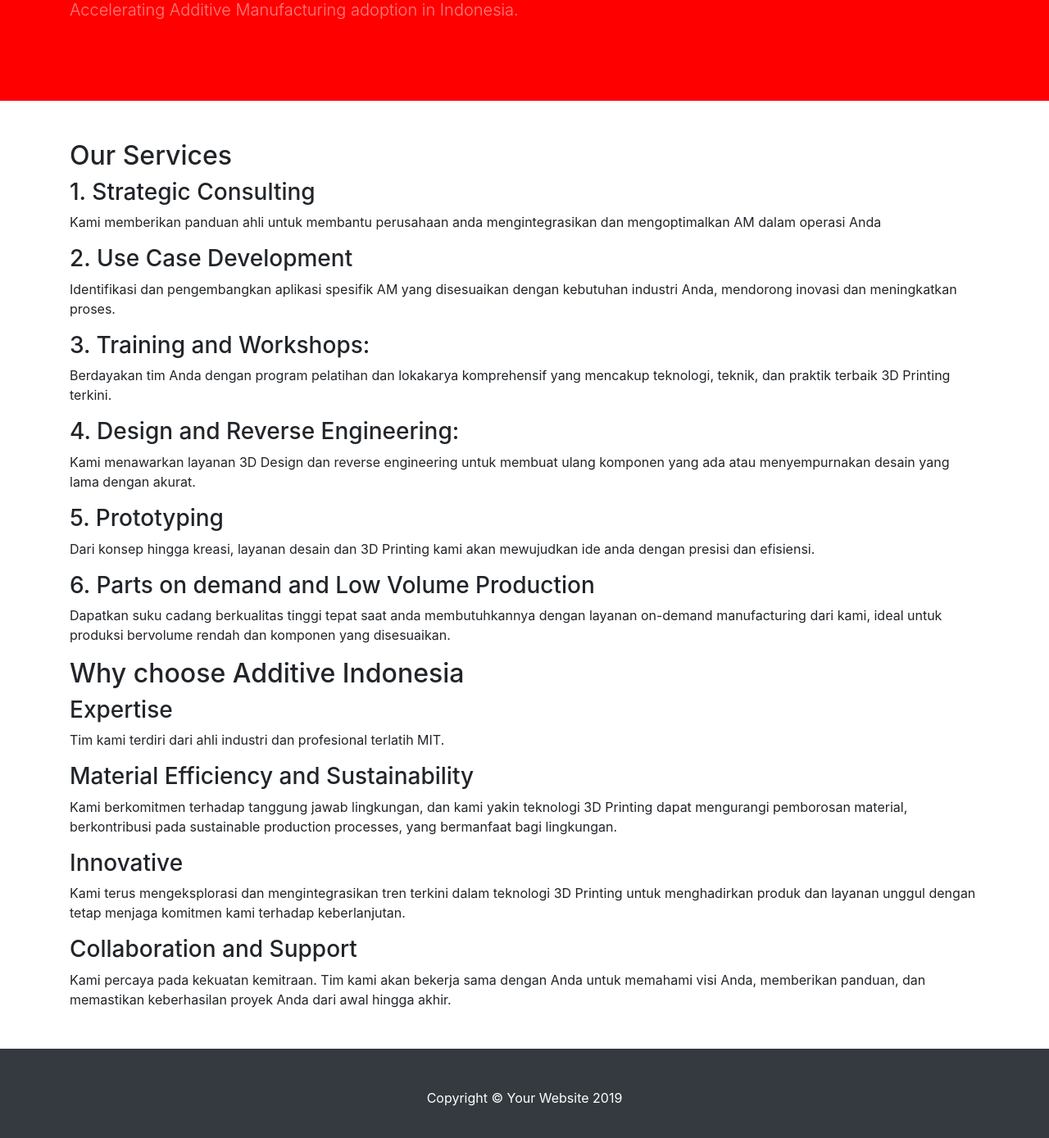
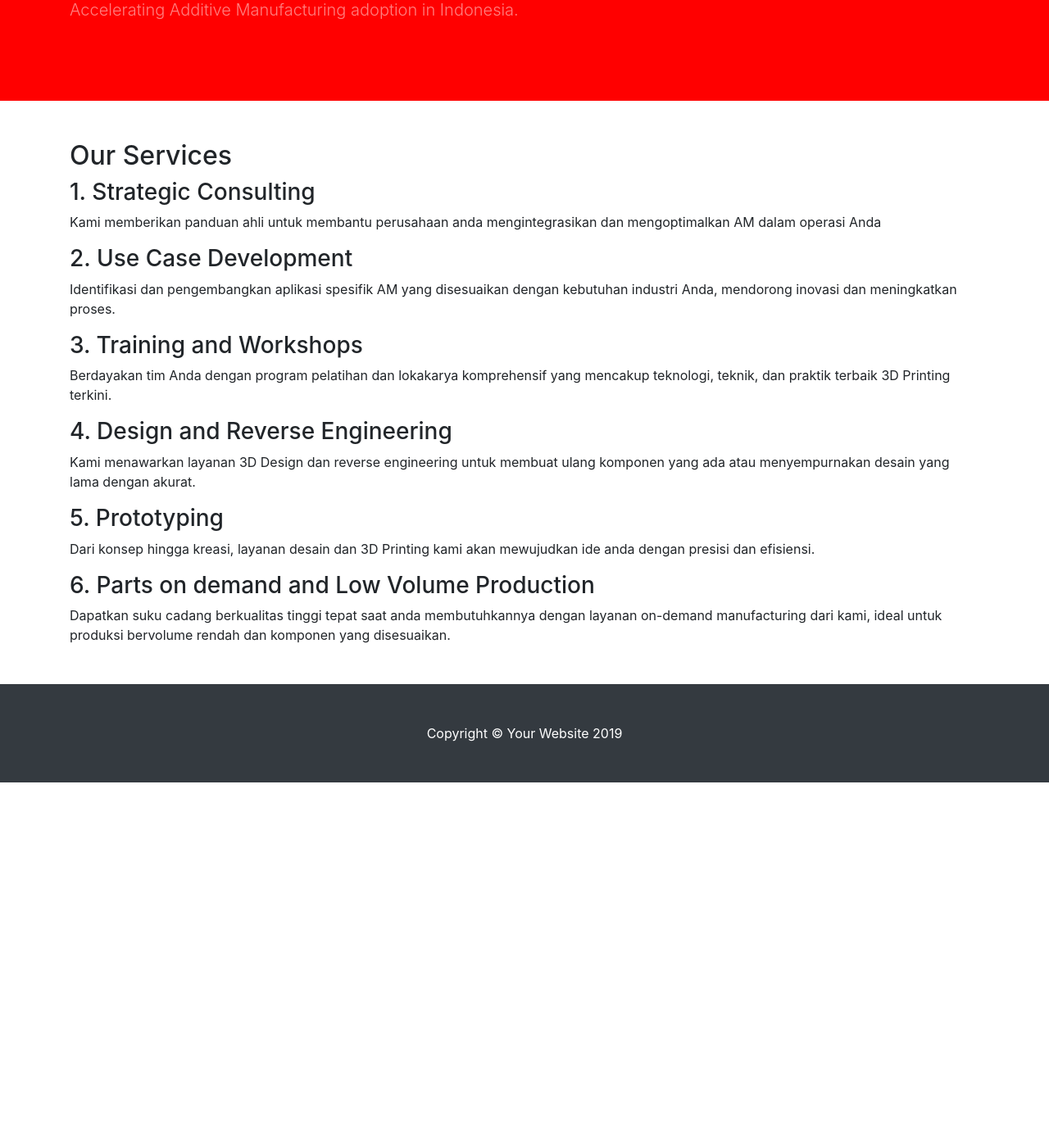
Before and after one commit to rlim338/additive-indonesia.github.io, a Jekyll site: the page built from _pages/services.md, in a window 1280 px wide and 1400 px high, scrolled down 214 px. Shown: the top 1389 px of the window at 82% size. Built offline with Jekyll 4.4.1, drawn with Linux system fonts in a browser that asks for light colours; our own code applies the rules of GitHub Pages for plain Markdown files; after the commit the page ends 1169 px from its top, so only the background shows below that.

Commit message:
Update services.md

```diff
--- a/_pages/services.md
+++ b/_pages/services.md
@@ -10,10 +10,10 @@
 ### 2. Use Case Development
 Identifikasi dan pengembangkan aplikasi spesifik AM yang disesuaikan dengan kebutuhan industri Anda, mendorong inovasi dan meningkatkan proses.
 
-### 3. Training and Workshops:
+### 3. Training and Workshops
 Berdayakan tim Anda dengan program pelatihan dan lokakarya komprehensif yang mencakup teknologi, teknik, dan praktik terbaik 3D Printing terkini.
 
-### 4. Design and Reverse Engineering:
+### 4. Design and Reverse Engineering
 Kami menawarkan layanan 3D Design dan reverse engineering untuk membuat ulang komponen yang ada atau menyempurnakan desain yang lama dengan akurat.
 
 ### 5. Prototyping
@@ -21,18 +21,3 @@
 
 ### 6. Parts on demand and Low Volume Production
 Dapatkan suku cadang berkualitas tinggi tepat saat anda membutuhkannya dengan layanan on-demand manufacturing dari kami, ideal untuk produksi bervolume rendah dan komponen yang disesuaikan.
-
-
-## Why choose Additive Indonesia
-
-### Expertise
-Tim kami terdiri dari ahli industri dan profesional terlatih MIT.
-
-### Material Efficiency and Sustainability
-Kami berkomitmen terhadap tanggung jawab lingkungan, dan kami yakin teknologi 3D Printing dapat mengurangi pemborosan material, berkontribusi pada sustainable production processes, yang bermanfaat bagi lingkungan.
-
-### Innovative
-Kami terus mengeksplorasi dan mengintegrasikan tren terkini dalam teknologi 3D Printing untuk menghadirkan produk dan layanan unggul dengan tetap menjaga komitmen kami terhadap keberlanjutan.
-
-### Collaboration and Support
-Kami percaya pada kekuatan kemitraan. Tim kami akan bekerja sama dengan Anda untuk memahami visi Anda, memberikan panduan, dan memastikan keberhasilan proyek Anda dari awal hingga akhir.
```
